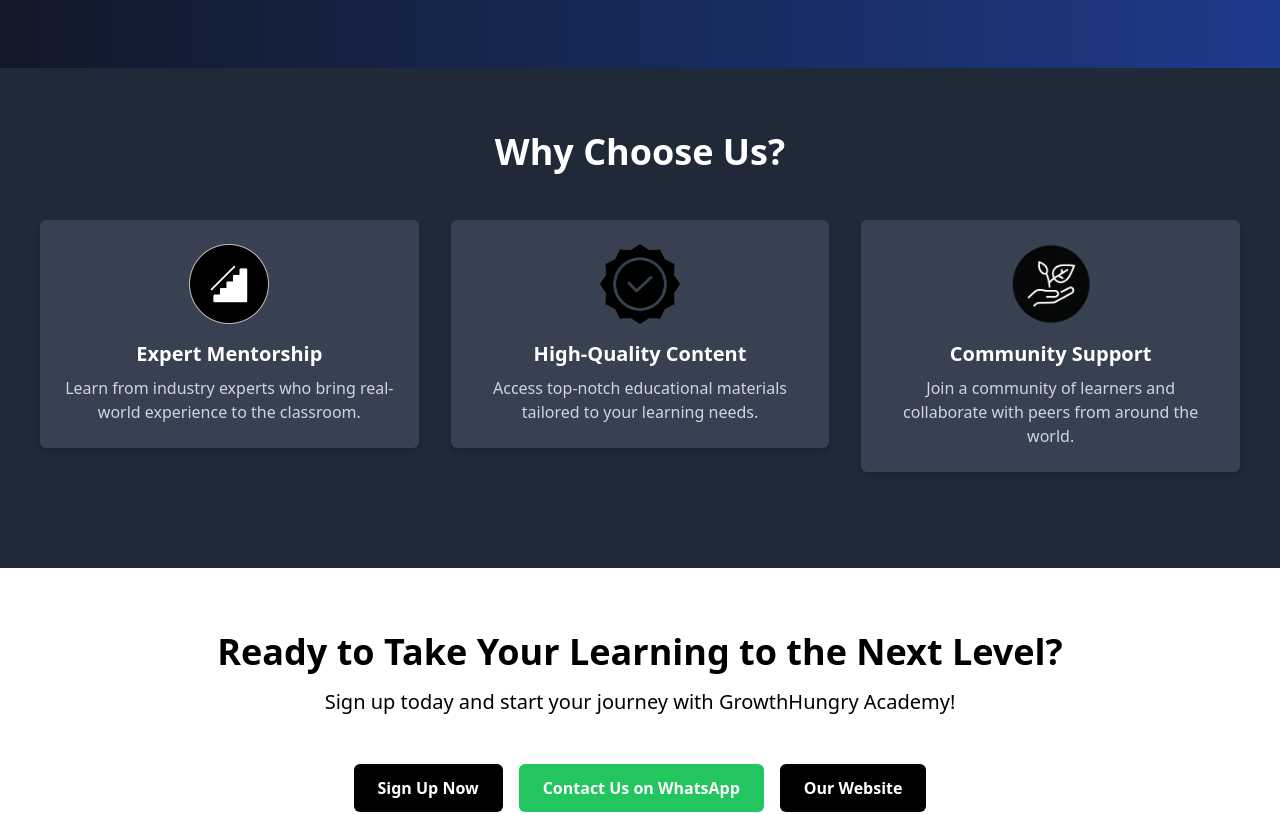
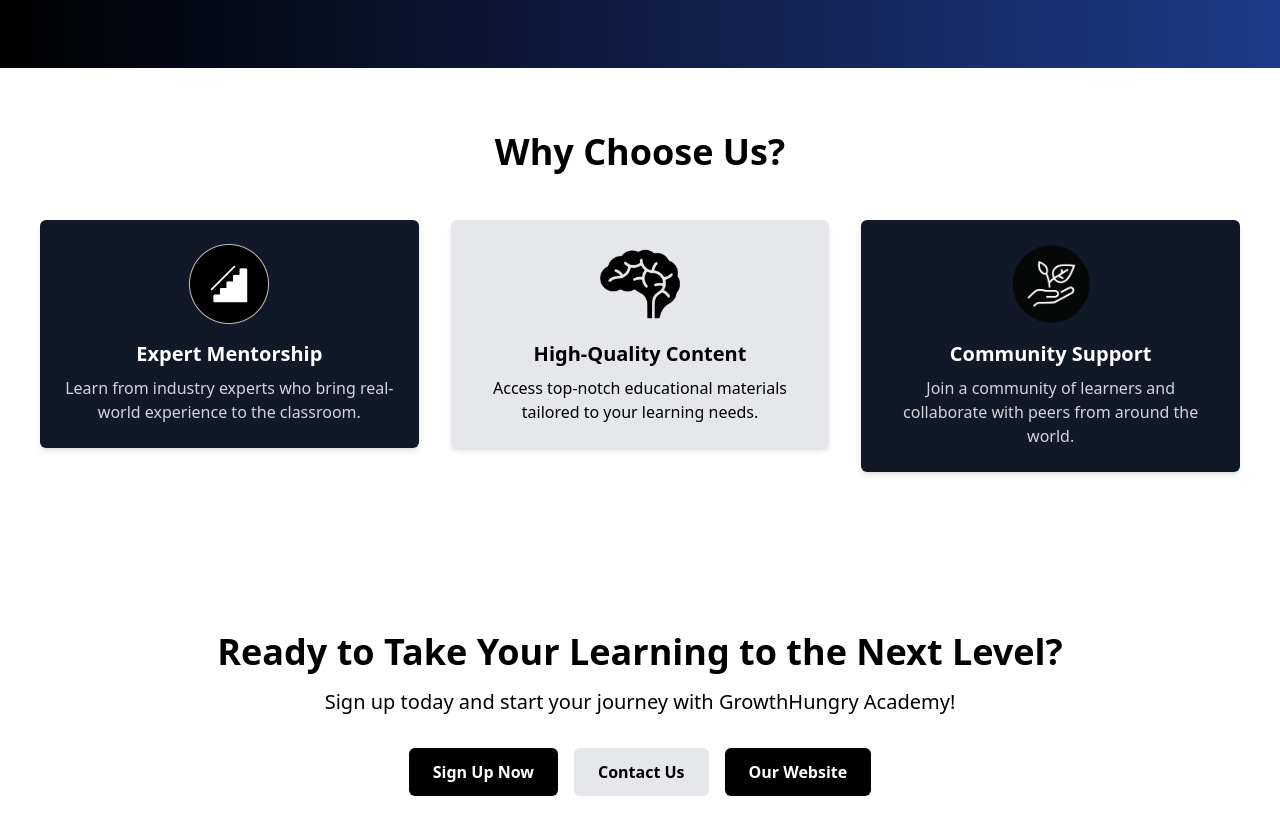
Before and after one commit to ArslanKamchybekov/GrowthHungry_Academy, a Next.js app in the folder frontend/: page / in a window 1280 px wide. Shown: the part 320-1134 px from the top of the page. Built offline with nearby package versions, Linux system fonts and the light colour scheme; no server answers.

Commit message:
landing page

```diff
--- a/frontend/src/components/SignIn.tsx
+++ b/frontend/src/components/SignIn.tsx
@@ -50,7 +50,7 @@ const SignIn: React.FC = () => {
         <h2 className="text-2xl font-semibold text-gray-800 mb-6">Sign in</h2>
         <form onSubmit={handleSignIn}>
           <div className="mb-4">
-            <label className="block text-gray-700">E-mail</label>
+            <label className="block text-gray-700">Email</label>
             <input
               type="email"
               className="mt-1 p-2 w-full border rounded-md focus:outline-none focus:ring focus:border-gray-300"
@@ -93,18 +93,6 @@ const SignIn: React.FC = () => {
           )}
           {error && <p className="mt-2 text-red-600">{error}</p>}
         </form>
-        <div className="mt-6 flex items-center justify-center">
-          <div className="border-t w-full"></div>
-          <span className="mx-4 text-gray-500">OR</span>
-          <div className="border-t w-full"></div>
-        </div>
-        <button
-          type="button"
-          className="mt-4 w-full flex items-center justify-center bg-white border border-gray-300 p-2 rounded-md shadow-sm text-gray-700 hover:bg-gray-50 focus:outline-none focus:ring-2 focus:ring-offset-2 focus:ring-gray-500"
-        >
-          <FaGoogle className="mr-2" />
-          Continue with Google
-        </button>
         <div className="mt-6 text-center">
           <p className="text-sm text-gray-600">
             Don’t have an account? <a href="/signup" className="text-gray-600 hover:underline">Create now</a>
--- a/frontend/src/components/SignUp.tsx
+++ b/frontend/src/components/SignUp.tsx
@@ -2,6 +2,7 @@
 
 import React, { useState } from 'react';
 import { useRouter } from 'next/router';
+import { CircularProgress } from '@mui/material';
 
 const SignUp: React.FC = () => {
   const [name, setName] = useState('');
@@ -10,26 +11,28 @@ const SignUp: React.FC = () => {
   const [profilePicture, setProfilePicture] = useState<File | null>(null);
   const [preview, setPreview] = useState<string | null>(null);
   const [error, setError] = useState('');
+  const [loading, setLoading] = useState(false);
   const router = useRouter();
 
-  const handleProfilePictureChange = (e: React.ChangeEvent<HTMLInputElement>) => {
-    const file = e.target.files?.[0] || null;
-    setProfilePicture(file);
+  // const handleProfilePictureChange = (e: React.ChangeEvent<HTMLInputElement>) => {
+  //   const file = e.target.files?.[0] || null;
+  //   setProfilePicture(file);
 
-    if (file) {
-      const reader = new FileReader();
-      reader.onloadend = () => {
-        setPreview(reader.result as string);
-      };
-      reader.readAsDataURL(file);
-    } else {
-      setPreview(null);
-    }
-  };
+  //   if (file) {
+  //     const reader = new FileReader();
+  //     reader.onloadend = () => {
+  //       setPreview(reader.result as string);
+  //     };
+  //     reader.readAsDataURL(file);
+  //   } else {
+  //     setPreview(null);
+  //   }
+  // };
 
   const handleSignUp = async (e: React.FormEvent) => {
     e.preventDefault();
     setError('');
+    setLoading(true);
 
     try {
       const formData = new FormData();
@@ -55,6 +58,8 @@ const SignUp: React.FC = () => {
       router.push('/activate');
     } catch (err: any) {
       setError(err.message);
+    } finally {
+      setLoading(false);
     }
   };
 
@@ -111,12 +116,16 @@ const SignUp: React.FC = () => {
               </div>
             )}
           </div> */}
+          {loading ? (
+            <CircularProgress />
+          ) : (
             <button
               type="submit"
               className="w-full bg-gray-800 text-white p-2 rounded-md focus:outline-none focus:ring-2 focus:ring-offset-2 focus:ring-gray-600"
             >
               Sign up
             </button>
+          )}
           <div className="mt-4 text-center">
             <p className="text-gray-600">
               Already have an account?{' '}
--- a/frontend/src/pages/index.tsx
+++ b/frontend/src/pages/index.tsx
@@ -27,7 +27,7 @@ const Home: React.FC = () => {
       ) : (
         <>
           {/* Hero Section */}
-          <section className="bg-gradient-to-r from-gray-900 to-blue-900 text-white py-24">
+          <section className="bg-gradient-to-r from-black to-blue-900 text-white py-24">
             <div className="container mx-auto px-6 text-center">
               <h1 className="text-5xl font-bold mb-4">Welcome to GrowthHungry Academy</h1>
               <p className="text-xl mb-8">
@@ -42,12 +42,12 @@ const Home: React.FC = () => {
           </section>
 
           {/* Features Section */}
-          <section className="bg-gray-800 py-16">
+          <section className="bg-white py-16">
             <div className="container mx-auto px-6">
-              <h2 className="text-4xl font-bold text-center mb-12 text-white">Why Choose Us?</h2>
+              <h2 className="text-4xl font-bold text-center mb-12 text-black">Why Choose Us?</h2>
               <div className="flex flex-wrap justify-center">
                 <div className="w-full md:w-1/3 px-4 mb-8">
-                  <div className="bg-gray-700 p-6 rounded-md shadow-md text-center">
+                  <div className="bg-gray-900 p-6 rounded-md shadow-md text-center">
                     <Image
                       src="/assets/icon_1.avif"
                       alt="Expert Mentorship"
@@ -62,7 +62,7 @@ const Home: React.FC = () => {
                   </div>
                 </div>
                 <div className="w-full md:w-1/3 px-4 mb-8">
-                  <div className="bg-gray-700 p-6 rounded-md shadow-md text-center">
+                  <div className="bg-gray-200 p-6 rounded-md shadow-md text-center">
                     <Image
                       src="/assets/icon_3.png"
                       alt="High-Quality Content"
@@ -70,14 +70,14 @@ const Home: React.FC = () => {
                       height={80}
                       className="mx-auto mb-4"
                     />
-                    <h3 className="text-xl font-semibold mb-2 text-white">High-Quality Content</h3>
-                    <p className="text-gray-300">
+                    <h3 className="text-xl font-semibold mb-2">High-Quality Content</h3>
+                    <p className="text-black">
                       Access top-notch educational materials tailored to your learning needs.
                     </p>
                   </div>
                 </div>
                 <div className="w-full md:w-1/3 px-4 mb-8">
-                  <div className="bg-gray-700 p-6 rounded-md shadow-md text-center">
+                  <div className="bg-gray-900 p-6 rounded-md shadow-md text-center">
                     <Image
                       src="/assets/icon_2.png"
                       alt="Community Support"
@@ -108,8 +108,8 @@ const Home: React.FC = () => {
                 </button>
               </Link>
               <a href="https://wa.me/2243432210" target="_blank" rel="noopener noreferrer">
-                <button className="bg-green-500 text-white font-semibold px-6 py-3 rounded-md hover:bg-green-600 transition m-4">
-                  Contact Us on WhatsApp
+                <button className="bg-gray-200 text-black font-semibold px-6 py-3 rounded-md hover:bg-gray-300 transition mx-4">
+                  Contact Us
                 </button>
               </a>
               <Link href="https://www.growthhungry.life/">
```
Also changed, not shown: frontend/public/assets/icon_3.png. Lines whose indentation alone changed are shown as unchanged.
